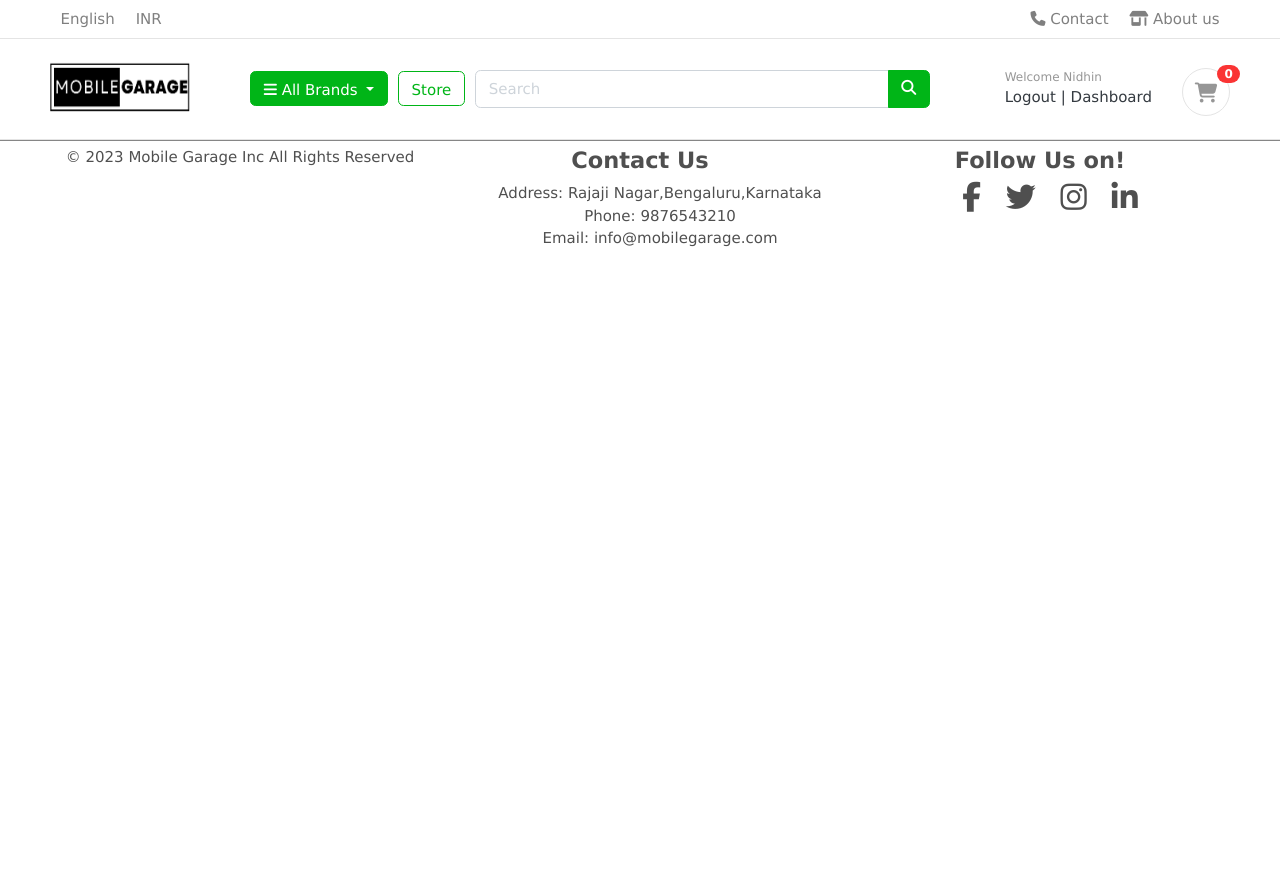
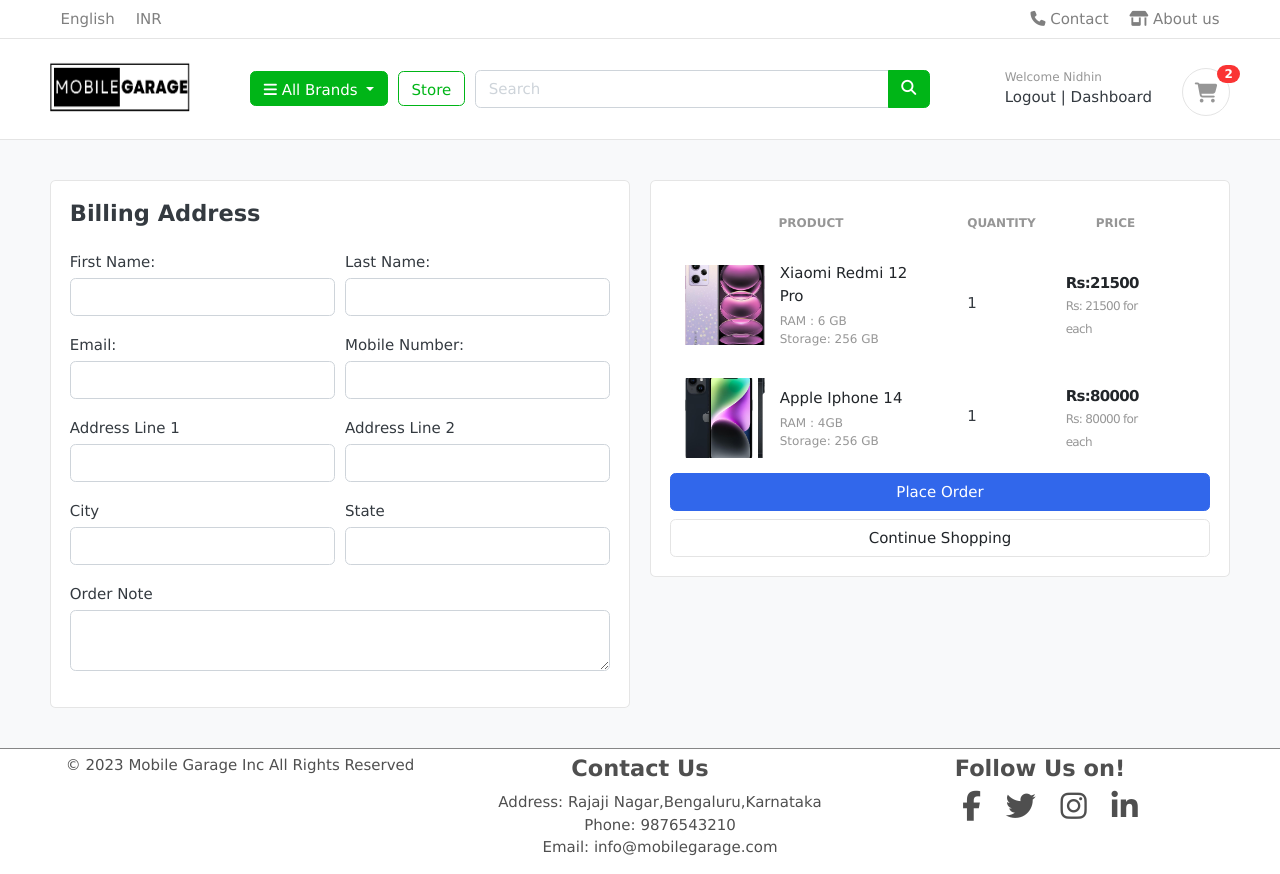
Before and after one commit to nidhinkrishna/Ecommerce, a Django app: page /cart/checkout/ in a window 1280 px wide. Before the commit the page ends 247 px from the top, so only its background shows below. Run offline with Django 4.2, Linux system fonts and the light colour scheme; a user stored in the database is signed in; data comes from the database, SQL or seed files in the repository; both versions use the stored data as it was after the commit; some libraries are stand-ins or nearby versions; some web fonts are replaced.

Commit message:
cart functionality for login users done

```diff
--- a/Ecom/cart/context_processors.py
+++ b/Ecom/cart/context_processors.py
@@ -5,15 +5,16 @@ from .views import _cart_id
 def counter(request):
     cart_count = 0
     if 'admin' in request.path:
-        return{}
+        return {}
     else:
         try:
-            cart = Cart.objects.filter(cart_id = _cart_id(request))
-            cart_items = CartItem.objects.all().filter(cart=cart[:1])
+            cart = Cart.objects.filter(cart_id=_cart_id(request))
+            if request.user.is_authenticated:
+                cart_items = CartItem.objects.all().filter(user=request.user)
+            else:
+                cart_items = CartItem.objects.all().filter(cart=cart[:1])
             for cart_item in cart_items:
                 cart_count += cart_item.quantity
-
         except Cart.DoesNotExist:
             cart_count = 0
-
-    return {'cart_count':cart_count}
+    return dict(cart_count=cart_count)
--- a/Ecom/cart/templates/cart/cart.html
+++ b/Ecom/cart/templates/cart/cart.html
@@ -51,7 +51,7 @@
                         <div class="col">
                             <div class="input-group input-spinner ">
                                 <div class="input-group-prepend">
-                                <a href="{% url 'minus_cart' cart_it.product.id %}" class="btn btn-light" type="button" id="button-plus"> <i class="fa fa-minus"></i> </a>
+                                <a href="{% url 'decrement_cart' cart_it.product.id cart_it.id %}" class="btn btn-light" type="button" id="button-plus"> <i class="fa fa-minus"></i> </a>
                                 </div>
                                 <input type="text" class="form-control number-quantity"  value="{{cart_it.quantity}}">
                                 <div class="input-group-append">
@@ -68,7 +68,7 @@
             </div> <!-- price-wrap .// -->
         </td class='cart-data'>
         <td class="text-right">
-        <a href="{% url 'remove_item' cart_it.product.id %}" class="btn btn-danger remove-btn"> Remove</a>
+        <a href="{% url 'remove_item' cart_it.product.id  cart_it.id%}" class="btn btn-danger remove-btn"> Remove</a>
         </td>
     </tr>
     {% endfor %}
--- a/Ecom/cart/templates/cart/checkout.html
+++ b/Ecom/cart/templates/cart/checkout.html
@@ -1,7 +1,138 @@
 {% extends 'base/base.html' %}
+{% load static %}
+
+{% block link %}
+<link rel="stylesheet" href="{% static 'css/main.css' %}">
+
+{% endblock link %}
+
+
 
 {% block content %}
 
+<section class="section-content padding-y bg">
+    <div class="container">
+
+    <!-- ============================ COMPONENT 1 ================================= -->
+
+    <div class="row">
+        <aside class="col-lg-6">
+    <div class="card">
+        <div class="card-body">
+            <h4 class='card-title mb-4'>Billing Address</h4>
+            <form action="" method='post'>
+                {% csrf_token %}
+                <div class="form-row">
+                    <div class="col form-group">
+                        <label for="">First Name:</label>
+                        <input type="text" name='first_name' class='form-control' required>
+                    </div>
+                    <div class="col form-group">
+                        <label for="">Last Name:</label>
+                        <input type="text" name='last_name' class='form-control' required>
+                    </div>
+                </div>
+                <div class="form-row">
+                    <div class="col form-group">
+                        <label for="">Email:</label>
+                        <input type="email" name='email' class='form-control' required>
+                    </div>
+                    <div class="col form-group">
+                        <label for="">Mobile Number:</label>
+                        <input type="text" name='mobile_no' class='form-control' required>
+                    </div>
+                </div>
+                <div class="form-row">
+                    <div class="col form-group">
+                        <label for="">Address Line 1</label>
+                        <input type="text" name='address_line1' class='form-control' required>
+                    </div>
+                    <div class="col form-group">
+                        <label for="">Address Line 2</label>
+                        <input type="text" name='address_line2' class='form-control' >
+                    </div>
+                </div>
+                <div class="form-row">
+                    <div class="col form-group">
+                    <label for="">City</label>
+                    <input type="text" name='city' class='form-control' required>
+                    </div>
+                    <div class="col form-group">
+                        <label for="">State</label>
+                        <input type="text" name='state' class='form-control' required>
+                    </div>
+                </div>
+                <div class="form-row">
+                    <div class="col form-group">
+                        <label for="">Order Note</label>
+                        <textarea name="" id="" rows="2" class='form-control'></textarea>
+
+                    </div>
+                </div>
+
+        </div>
+
+    </div> <!-- card.// -->
+
+        </aside> <!-- col.// -->
+        <aside class="col-lg-6">
+
+            <div class="card">
+            <div class="card-body">
+                <table class='cart-table'>
+                    <thead class="text-muted">
+                    <tr class="small text-uppercase cart-row">
+                      <th scope="col" >Product</th>
+                      <th scope='col'>Quantity</th>
+                      <th scope="col" >Price</th>
+                      <th scope="col" > </th>
+                    </tr>
+                    </thead>
+                    <tbody>
+                    {% for cart_it in cart_item %}
+                    <tr class='cart-row' >
+                        <td class='cart-data'>
+                            <figure class="itemside align-items-center">
+                                <div class="aside"><a href="{{cart_it.product.get_url}}"><img src="{{cart_it.product.product_image.url}}" class="img-sm"></a></div>
+                                <figcaption class="info">
+                                    <a href="{{cart_it.product.get_url}}" class="title text-dark">{{cart_it.product.product_name}}</a>
+                                    <p class="text-muted small">RAM : {{cart_it.product.ram}} <br> Storage: {{cart_it.product.storage}}</p>
+                                </figcaption>
+                            </figure>
+                        </td>
+                        <td class='cart-data'>
+                            <label for="">{{cart_it.quantity}}</label>
+
+                        </td>
+
+                        <td class='cart-data'>
+                            <div class="price-wrap">
+                                <var class="price">Rs:{{cart_it.sub_total}} </var>
+                                <br>
+                                <small class="text-muted">Rs: {{cart_it.product.selling_price}} for each </small>
+                            </div> <!-- price-wrap .// -->
+                        </td class='cart-data'>
+
+                    </tr>
+                    {% endfor %}
+                    </tbody>
+                    </table>
 
 
+                <button type='submit' class="btn btn-primary btn-block">Place Order</button>
+                <a href="{% url 'store' %}" class="btn btn-light btn-block">Continue Shopping</a>
+            </form>
+            </div> <!-- card-body.// -->
+            </div> <!-- card.// -->
+
+    </aside> <!-- col.// -->
+
+
+    </div> <!-- row.// -->
+
+    <!-- ============================ COMPONENT 1 END .// ================================= -->
+
+    </div> <!-- container .//  -->
+    </section>
+
 {% endblock content %}
--- a/Ecom/cart/urls.py
+++ b/Ecom/cart/urls.py
@@ -5,8 +5,8 @@ from .views import *
 urlpatterns = [
     path('',views.cart,name='cart'),
     path('add_cart/<product_id>/',views.add_cart,name='add_cart'),
-    path('minus_cart/<product_id>/',views.decrement_cart,name='minus_cart'),
-    path('remove_item/<product_id>/',views.remove_item,name='remove_item'),
+    path('decrement_cart/<product_id>/<int:cart_item_id>/',views.decrement_cart,name='decrement_cart'),
+    path('remove_item/<product_id>/<int:cart_item_id>/',views.remove_item,name='remove_item'),
     path('checkout/',views.checkout,name='checkout')
 
 ]
--- a/Ecom/cart/views.py
+++ b/Ecom/cart/views.py
@@ -3,6 +3,7 @@ from store.models import Products
 from .models import *
 from django.core.exceptions import ObjectDoesNotExist
 from django.contrib import messages
+from django.contrib.auth.decorators import login_required
 
 
 
@@ -18,40 +19,68 @@ def _cart_id(request):
 
 
 def add_cart(request,product_id):
+    current_user = request.user
     product = Products.objects.get(id=product_id)
-    try:
-        cart = Cart.objects.get(cart_id=_cart_id(request))
-        cart.save()
-    except Cart.DoesNotExist:
-        cart = Cart.objects.create(
-            cart_id = _cart_id(request)
-        )
-        cart.save()
 
-    try:
 
-        cart_item = CartItem.objects.get(product=product,cart=cart)
-        cart_item.quantity+=1
-        cart_item.save()
-    except CartItem.DoesNotExist:
-        cart_item = CartItem.objects.create(
+    if current_user.is_authenticated:
+        is_cart_item_exists = CartItem.objects.filter(product=product, user=current_user).exists()
+        if is_cart_item_exists:
+            cart_item = CartItem.objects.filter(product=product, user=current_user)
+            for item in cart_item:
+
+                item.quantity += 1
+                item.save()
+
+
+        else:
+            cart_item = CartItem.objects.create(
             product = product,
             quantity = 1,
-            cart = cart,
+            user = current_user,
+
         )
-        cart_item.save()
-        messages.success(request,'Item Added to Cart')
+            cart_item.save()
+        return redirect('cart')
+    else:
 
-    current_url = request.META.get('HTTP_REFERER')
+        try:
+            cart = Cart.objects.get(cart_id=_cart_id(request)) # get the cart using the cart_id present in the session
+        except Cart.DoesNotExist:
+            cart = Cart.objects.create(
+                cart_id = _cart_id(request)
+            )
+        cart.save()
+        # cart = Cart.objects.get(cart_id=_cart_id(request))
+        # cart.save()
+        is_cart_item_exists = CartItem.objects.filter(product=product, cart=cart).exists()
+        if is_cart_item_exists:
+            cart_item = CartItem.objects.filter(product=product, cart=cart)
+        else:
+            cart_item = CartItem.objects.create(
+                product = product,
+                quantity = 1,
+                cart = cart,
+            )
+            cart_item.save()
+        return redirect('cart')
 
 
-    return redirect(current_url)
+
+    # current_url = request.META.get('HTTP_REFERER')
+
+
+    # return redirect(current_url)
 
 def cart(request,total=0,quantity=0,cart_item=None,delivery_fee = 0,
         grand_total = 0):
     try:
-        cart = Cart.objects.get(cart_id = _cart_id(request))
-        cart_item = CartItem.objects.filter(cart=cart,is_active = True)
+        if request.user.is_authenticated:
+            cart_item = CartItem.objects.filter(user = request.user)
+
+        else:
+            cart = Cart.objects.get(cart_id = _cart_id(request))
+            cart_item = CartItem.objects.filter(cart=cart)
 
 
         for cart_it in cart_item:
@@ -80,23 +109,36 @@ def cart(request,total=0,quantity=0,cart_item=None,delivery_fee = 0,
 
     return render(request,'cart/cart.html',context)
 
-def decrement_cart(request,product_id):
-    cart = Cart.objects.get(cart_id = _cart_id(request))
+def decrement_cart(request,product_id,cart_item_id):
+
     product = get_object_or_404(Products,id = product_id)
-    cart_item = CartItem.objects.get(cart=cart,product=product)
+    try:
+        if request.user.is_authenticated:
 
-    if cart_item.quantity > 1:
-        cart_item.quantity -= 1
-        cart_item.save()
-    else:
-        cart_item.delete()
+            cart_item = CartItem.objects.get(product=product,user=request.user,id=cart_item_id)
+        else:
+            cart = Cart.objects.get(cart_id = _cart_id(request))
+            cart_item = CartItem.objects.get(product=product,cart=cart,id=cart_item_id)
+
+        if cart_item.quantity > 1:
+            cart_item.quantity -= 1
+            cart_item.save()
+        else:
+            cart_item.delete()
+    except:
+        pass
     return redirect('cart')
 
 
-def remove_item(request,product_id):
-    cart = Cart.objects.get(cart_id = _cart_id(request))
+def remove_item(request,product_id,cart_item_id):
+
     product = get_object_or_404(Products,id = product_id)
-    cart_item = CartItem.objects.get(cart=cart,product=product)
+    if request.user.is_authenticated:
+
+        cart_item = CartItem.objects.get(product=product,user=request.user,id=cart_item_id)
+    else:
+        cart = Cart.objects.get(cart_id = _cart_id(request))
+        cart_item = CartItem.objects.get(cart=cart,product=product,id=cart_item_id)
 
     cart_item.delete()
     return redirect('cart')
@@ -104,9 +146,41 @@ def remove_item(request,product_id):
 
 
 
+@login_required(login_url='login')
+def checkout(request,total=0,quantity=0,cart_item=None,delivery_fee = 0,
+        grand_total = 0):
+    try:
+        if request.user.is_authenticated:
+            cart_item = CartItem.objects.filter(user=request.user, is_active=True)
+        else:
+            cart = Cart.objects.get(cart_id = _cart_id(request))
+            cart_item = CartItem.objects.filter(cart=cart)
 
-def checkout(request):
+
+        for cart_it in cart_item:
+            total += (cart_it.product.selling_price * cart_it.quantity)
+            quantity += cart_it.quantity
+
+
+        if total > 20000 or total == 0:
+            delivery_fee = 0
+            grand_total = total
+
+        else:
+            delivery_fee = 49
+            grand_total = total + delivery_fee
+
+    except ObjectDoesNotExist:
+        pass
+
+    context = {
+        'total':total,
+        'quantity':quantity,
+        'cart_item':cart_item,
+        'delivery_fee':delivery_fee,
+        'grand_total':grand_total
+    }
 
 
 
-    return render(request,'cart/checkout.html')
+    return render(request,'cart/checkout.html',context)
```
Also changed, not shown: Ecom/accounts/views.py (+15 -0 lines), Ecom/cart/models.py (+10 -5 lines), Ecom/cart/migrations/0002_cartitem_user_alter_cartitem_cart.py (added), Ecom/cart/migrations/0003_remove_cartitem_user_cart_user.py (added), Ecom/cart/migrations/0004_cartitem_user.py (added), Ecom/db.sqlite3.
